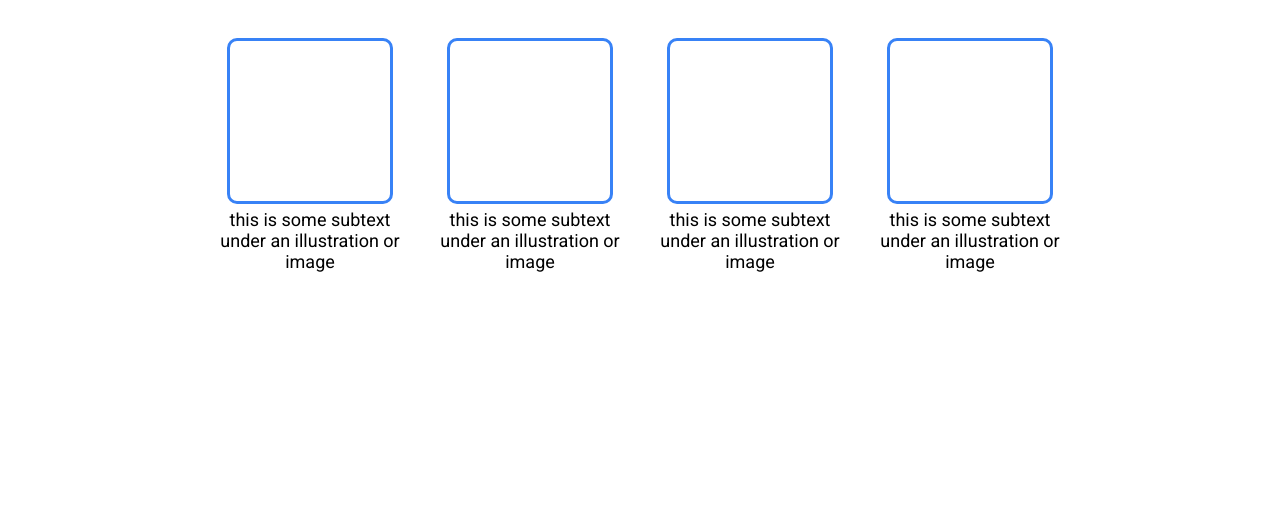
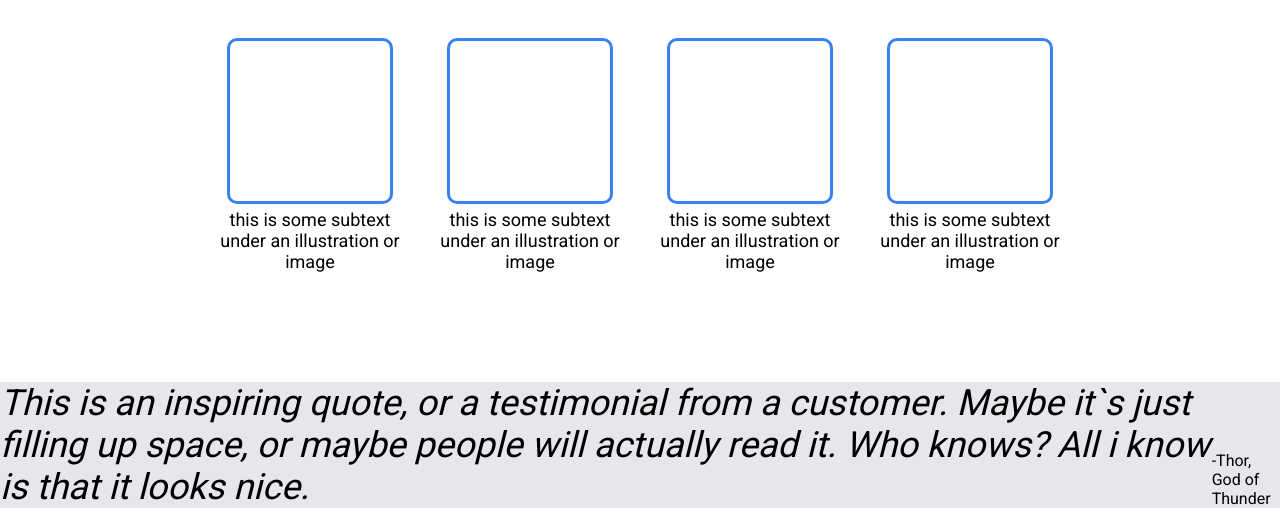
Before and after one commit to FabrizioPB/odin-landingpage, a plain HTML site: page index.html in a window 1280 px wide. Shown: the part 621-1129 px from the top of the page. Before the commit the page ends 903 px from the top, so only its background shows below. Drawn offline with Linux system fonts and the light colour scheme.

Commit message:
Start quote section of the website

```diff
--- a/index.html
+++ b/index.html
@@ -63,6 +63,13 @@
 
     </div>
 
+    <div class="quote">
+
+        <div class="quotetext">This is an inspiring quote, or a testimonial from a customer. Maybe it`s just filling up space, or maybe people will actually read it. Who knows? All i know is that it looks nice.</div>
+        <div class="quoteauthor">-Thor, God of Thunder</div>
+
+    </div>
+
 
 </body>
 </html>
--- a/style.css
+++ b/style.css
@@ -108,6 +108,7 @@ button {
     display: flex;
     flex-direction: row;
     justify-content: center;
+    margin-bottom: 100px;
 }
 
 .title{
@@ -130,3 +131,27 @@ button {
     font-size: 18px;
     text-align: center;
 }
+
+.quote {
+    background-color: #E5E7EB;
+    display: flex;
+
+}
+
+.quotetext {
+    display: flex;
+    font-size: 36px;
+    font-weight: lighter;
+    font-style: italic;
+    justify-content: center;
+    align-items: center;
+    /*padding: 150px;
+    padding-left: 220px;
+    padding-right: 220px;*/
+}
+
+.quoteauthor {
+    display: flex;
+    align-items: end;
+    justify-content: end;
+}
```
